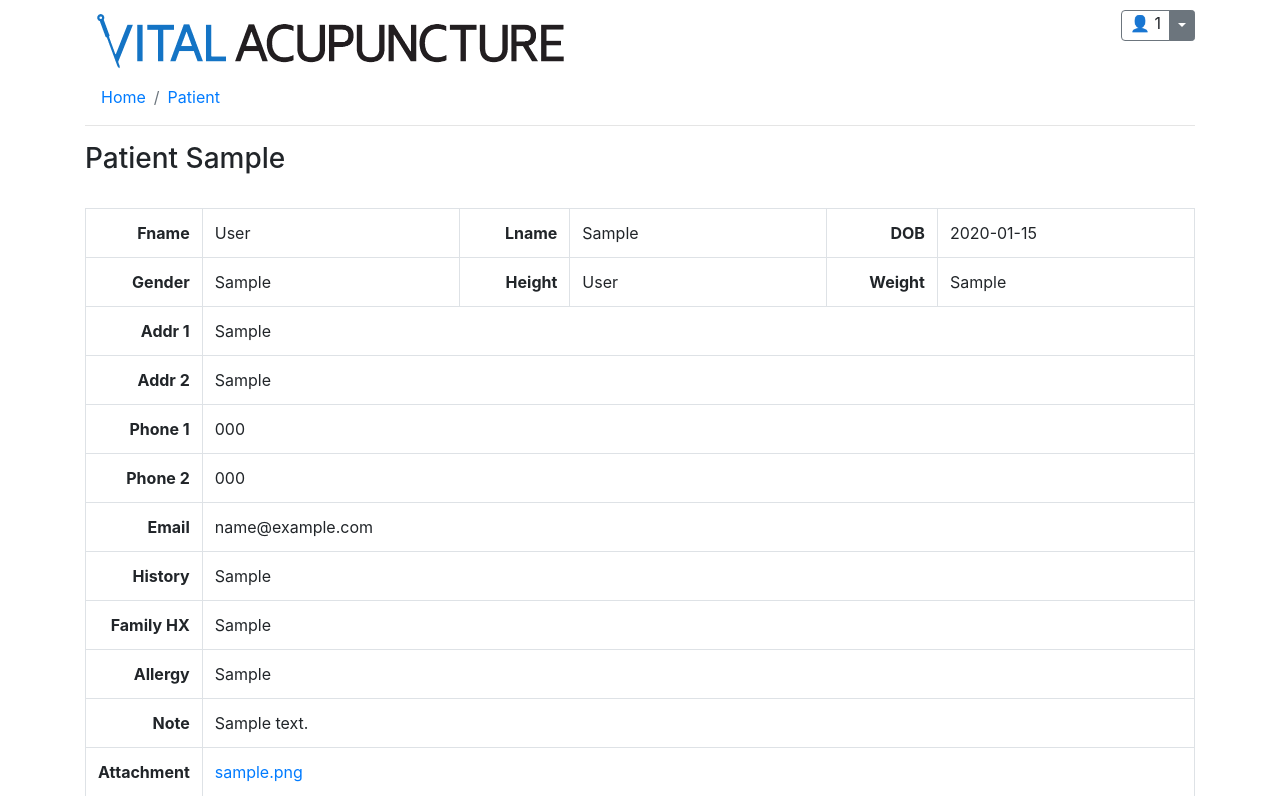
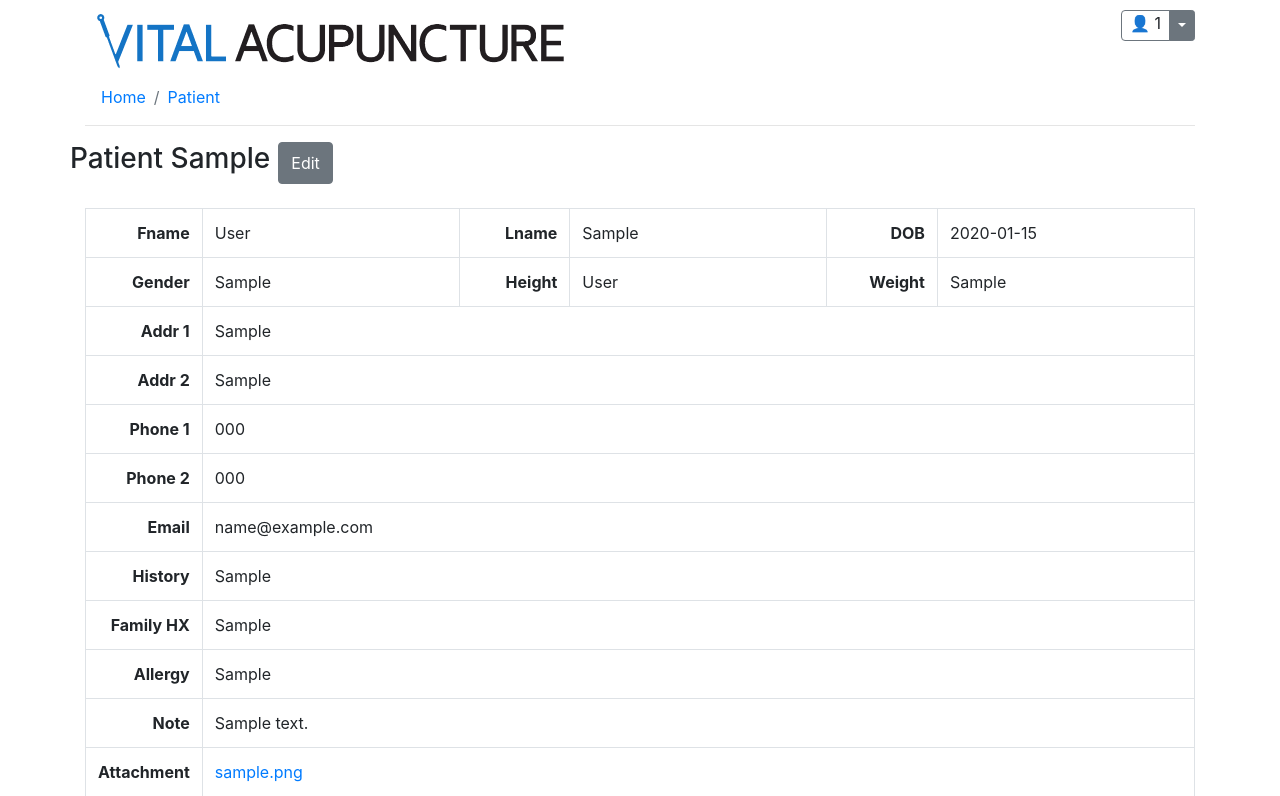
Before and after one commit to Leap874-Development/yongsubchung-acupuncture, a Flask app: a page that uses templates/patient/view.html in a window 1280 px wide. Shown: the top 796 px of the page. Run offline with Flask 2, Linux system fonts and the light colour scheme; the visitor is signed in with stand-in values (Sample User, id 1); tables that the repository leaves empty hold one stand-in row (values such as "Sample post"); some libraries are stand-ins or nearby versions.

Commit message:
edit button

```diff
--- a/templates/patient/view.html
+++ b/templates/patient/view.html
@@ -72,7 +72,10 @@
 
             <hr/>
 
-            <h3>Patient {{ pkey }}</h3>
+            <div class="row">
+                <h3>Patient {{ pkey }}</h3>
+                <button type="button" class="ml-2 btn btn-secondary">Edit</button>
+            </div>
 
             <br/>
 
```
